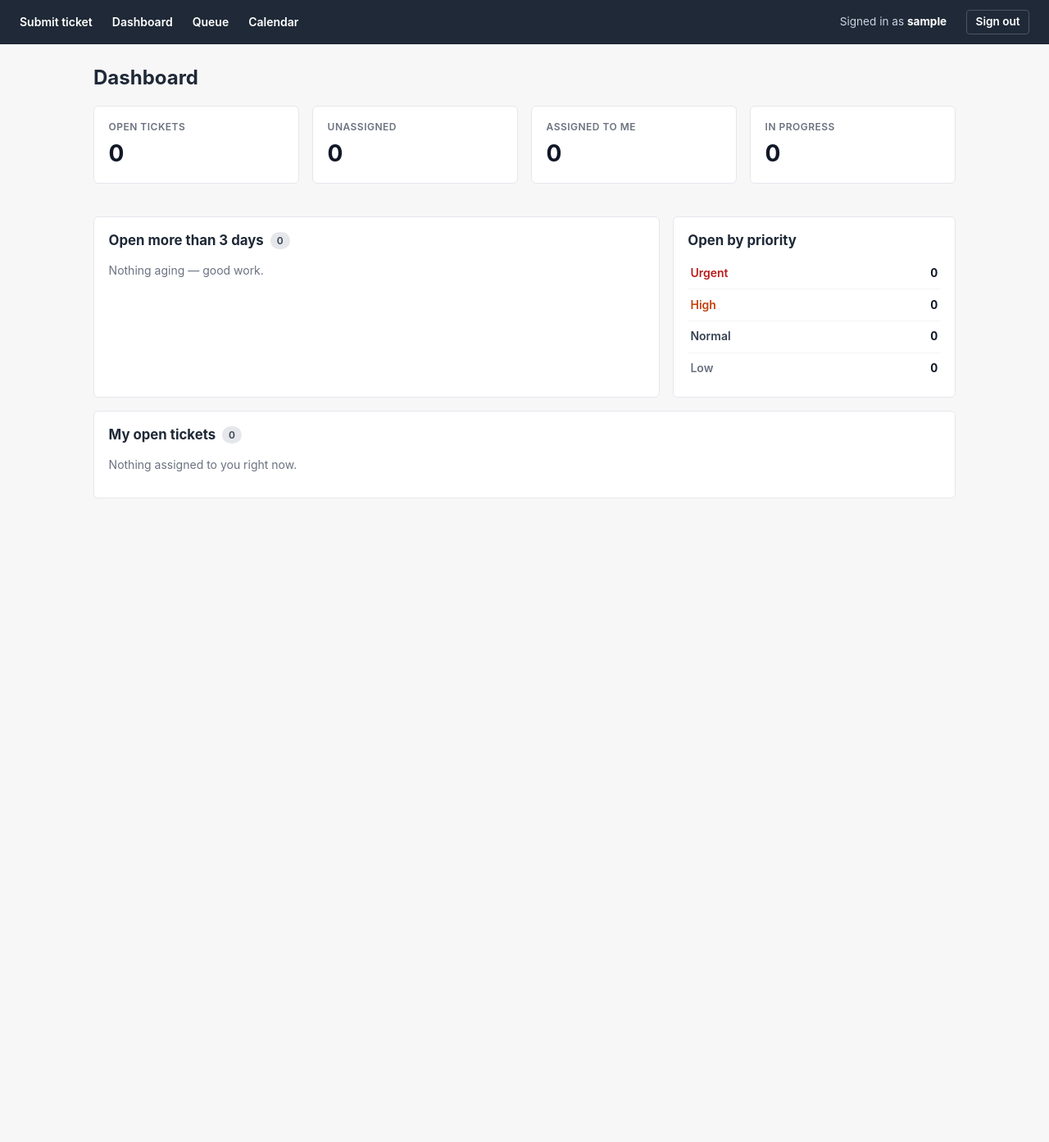
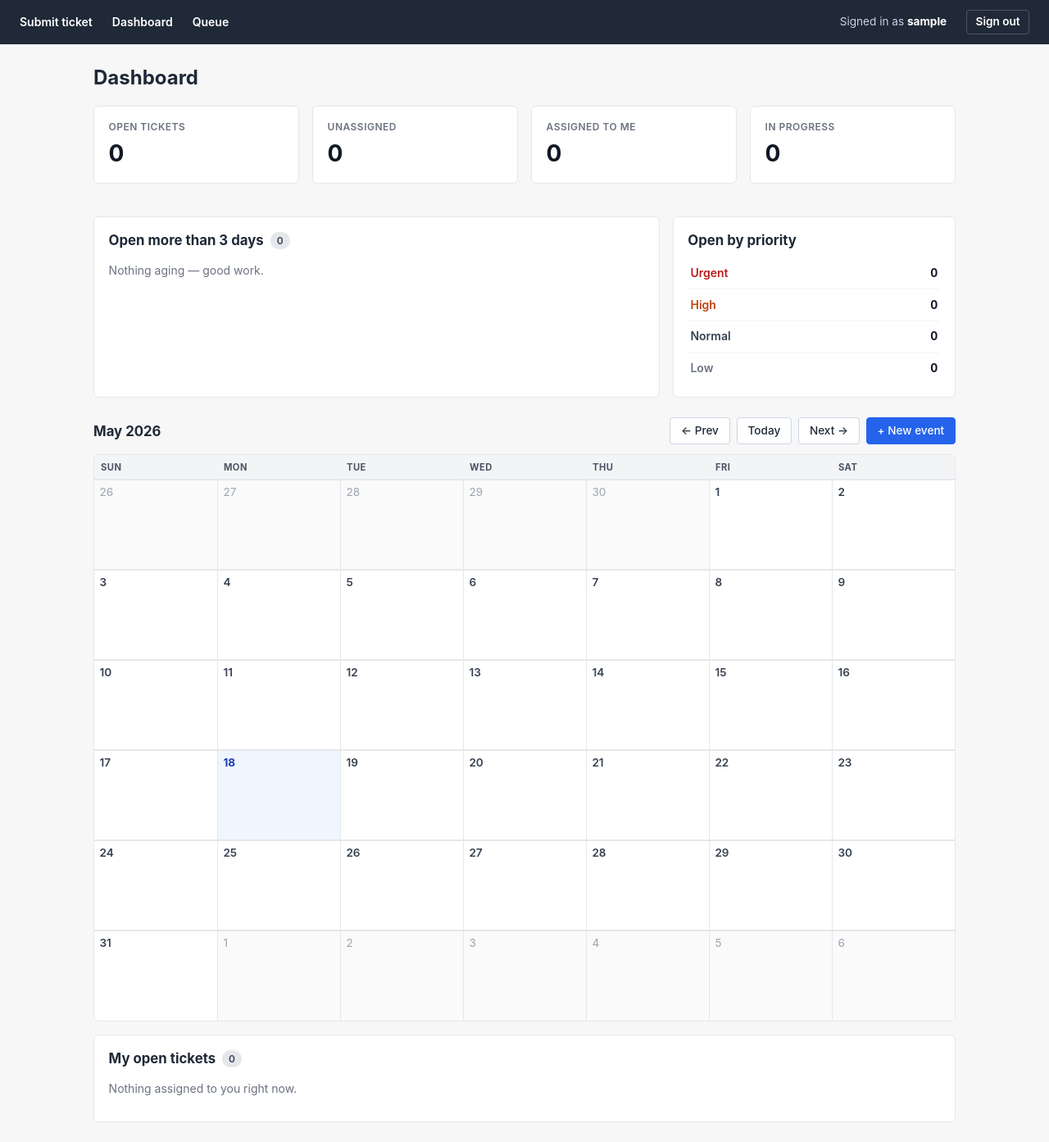
Before and after one commit to andrewbatista31/helpdesk, a Flask app: page /staff in a window 1280 px wide. Shown: the whole page at 82% size. Before the commit the page ends 608 px from the top, so only its background shows below. Run offline with Flask 3, Linux system fonts and the light colour scheme; the visitor is signed in with stand-in values (Sample User, id 1); data comes from the database, SQL or seed files in the repository; data that the repository does not hold is empty.

Commit message:
Embed calendar inline on the staff dashboard
- Calendar month grid now renders inside /staff, between the stats /
  aging widgets and the my-open-tickets list, anchored with id=calendar.
- _calendar_context() helper extracted from the old route so the same
  data feeds the embedded view; staff_dashboard calls it.
- Month navigation links use #calendar so prev/next/today keep the
  viewport on the grid instead of jumping back to page top.
- Event create / edit / delete redirects now land on
  /staff?month=YYYY-MM#calendar instead of the removed standalone page.
- /staff/calendar is now a thin 302 redirect to the dashboard anchor so
  old links still work.
- Removed the now-redundant Calendar nav link and the
  templates/calendar.html file.

```diff
--- a/app.py
+++ b/app.py
@@ -300,8 +300,7 @@ def staff_dashboard():
         ),
     )
 
-    return render_template(
-        "dashboard.html",
+    ctx = dict(
         open_total=open_total,
         unassigned=unassigned,
         mine_count=mine_count,
@@ -312,6 +311,8 @@ def staff_dashboard():
         aging_threshold=AGING_THRESHOLD_DAYS,
         my_tickets=my_tickets,
     )
+    ctx.update(_calendar_context(request.args.get("month")))
+    return render_template("dashboard.html", **ctx)
 
 
 @app.route("/staff/tickets")
@@ -414,10 +415,9 @@ def _parse_event_form(form):
     return event_date, event_time, title, notes, errors
 
 
-@app.route("/staff/calendar")
-@login_required
-def staff_calendar():
-    year, month = _parse_month_arg(request.args.get("month"))
+def _calendar_context(month_arg):
+    """Build the variables the embedded month-grid template needs."""
+    year, month = _parse_month_arg(month_arg)
     today = date.today()
 
     cal = cal_mod.Calendar(firstweekday=6)  # Sunday-first
@@ -444,19 +444,29 @@ def staff_calendar():
     prev_y, prev_m = _shift_month(year, month, -1)
     next_y, next_m = _shift_month(year, month, 1)
 
-    return render_template(
-        "calendar.html",
-        weeks=weeks,
-        year=year,
-        month=month,
-        month_name=cal_mod.month_name[month],
-        events_by_date=events_by_date,
-        today=today,
-        current_month=_month_str(year, month),
-        prev_month=_month_str(prev_y, prev_m),
-        next_month=_month_str(next_y, next_m),
-        day_labels=["Sun", "Mon", "Tue", "Wed", "Thu", "Fri", "Sat"],
-    )
+    return {
+        "weeks": weeks,
+        "cal_year": year,
+        "cal_month": month,
+        "cal_month_name": cal_mod.month_name[month],
+        "events_by_date": events_by_date,
+        "today": today,
+        "current_month": _month_str(year, month),
+        "prev_month": _month_str(prev_y, prev_m),
+        "next_month": _month_str(next_y, next_m),
+        "day_labels": ["Sun", "Mon", "Tue", "Wed", "Thu", "Fri", "Sat"],
+    }
+
+
+@app.route("/staff/calendar")
+@login_required
+def staff_calendar():
+    """Legacy alias — calendar is now embedded in the /staff dashboard."""
+    month = request.args.get("month", "")
+    url = url_for("staff_dashboard")
+    if month:
+        url += f"?month={month}"
+    return redirect(url + "#calendar")
 
 
 @app.route("/staff/calendar/event/new", methods=["GET", "POST"])
@@ -493,7 +503,7 @@ def staff_event_new():
         )
         db.commit()
         y, m, _ = event_date.split("-")
-        return redirect(url_for("staff_calendar", month=f"{y}-{m}"))
+        return redirect(url_for("staff_dashboard", month=f"{y}-{m}") + "#calendar")
 
     prefill_date = request.args.get("date") or date.today().isoformat()
     try:
@@ -543,7 +553,7 @@ def staff_event_edit(event_id):
         )
         db.commit()
         y, m, _ = event_date.split("-")
-        return redirect(url_for("staff_calendar", month=f"{y}-{m}"))
+        return redirect(url_for("staff_dashboard", month=f"{y}-{m}") + "#calendar")
 
     form = {
         "event_date": event["event_date"],
@@ -573,7 +583,7 @@ def staff_event_delete(event_id):
     db.execute("DELETE FROM events WHERE id = ?", (event_id,))
     db.commit()
     y, m, _ = event["event_date"].split("-")
-    return redirect(url_for("staff_calendar", month=f"{y}-{m}"))
+    return redirect(url_for("staff_dashboard", month=f"{y}-{m}") + "#calendar")
 
 
 def _back_month_from(date_str):
--- a/static/style.css
+++ b/static/style.css
@@ -294,6 +294,7 @@ dl.meta dd { margin: 0; }
 
 /* --- Calendar --- */
 
+.calendar-section { margin-top: 1.5rem; }
 .cal-header {
   display: flex;
   justify-content: space-between;
@@ -302,7 +303,8 @@ dl.meta dd { margin: 0; }
   gap: .75rem;
   margin-bottom: .75rem;
 }
-.cal-header h1 { margin: 0; }
+.cal-header h1,
+.cal-header h2 { margin: 0; }
 .cal-nav { display: flex; gap: .5rem; flex-wrap: wrap; }
 .cal-nav .btn {
   display: inline-block;
--- a/templates/base.html
+++ b/templates/base.html
@@ -12,7 +12,6 @@
     {% if g.current_user %}
     <a href="{{ url_for('staff_dashboard') }}">Dashboard</a>
     <a href="{{ url_for('staff_queue') }}">Queue</a>
-    <a href="{{ url_for('staff_calendar') }}">Calendar</a>
     {% else %}
     <a href="{{ url_for('staff_dashboard') }}">Staff</a>
     {% endif %}
--- a/templates/dashboard.html
+++ b/templates/dashboard.html
@@ -64,6 +64,56 @@
   </section>
 </div>
 
+<section id="calendar" class="calendar-section">
+  <div class="cal-header">
+    <h2>{{ cal_month_name }} {{ cal_year }}</h2>
+    <nav class="cal-nav">
+      <a href="?month={{ prev_month }}#calendar" class="btn">&larr; Prev</a>
+      <a href="{{ url_for('staff_dashboard') }}#calendar" class="btn">Today</a>
+      <a href="?month={{ next_month }}#calendar" class="btn">Next &rarr;</a>
+      <a href="{{ url_for('staff_event_new', date=today.isoformat()) }}" class="btn primary">+ New event</a>
+    </nav>
+  </div>
+
+  <table class="calendar">
+    <thead>
+      <tr>{% for d in day_labels %}<th>{{ d }}</th>{% endfor %}</tr>
+    </thead>
+    <tbody>
+      {% for week in weeks %}
+      <tr>
+        {% for day in week %}
+          {% set in_month = day.month == cal_month %}
+          {% set is_today = day == today %}
+          {% set iso = day.isoformat() %}
+          {% set day_events = events_by_date.get(iso, []) %}
+          <td class="cal-cell{% if not in_month %} other-month{% endif %}{% if is_today %} today{% endif %}">
+            <div class="cal-day-head">
+              <span class="cal-day-num">{{ day.day }}</span>
+              {% if in_month %}
+                <a class="cal-add" href="{{ url_for('staff_event_new', date=iso) }}" title="Add event on {{ iso }}">+</a>
+              {% endif %}
+            </div>
+            {% if day_events %}
+            <ul class="cal-events">
+              {% for e in day_events %}
+              <li>
+                <a href="{{ url_for('staff_event_edit', event_id=e.id) }}" title="{{ e.notes or e.title }}">
+                  {% if e.event_time %}<span class="event-time">{{ e.event_time }}</span>{% endif %}
+                  <span class="event-title">{{ e.title }}</span>
+                </a>
+              </li>
+              {% endfor %}
+            </ul>
+            {% endif %}
+          </td>
+        {% endfor %}
+      </tr>
+      {% endfor %}
+    </tbody>
+  </table>
+</section>
+
 <section class="my-queue panel">
   <h2>My open tickets <span class="badge">{{ my_tickets|length }}</span></h2>
   {% if my_tickets %}
--- a/templates/event_form.html
+++ b/templates/event_form.html
@@ -1,7 +1,7 @@
 {% extends "base.html" %}
 {% block title %}{% if event %}Edit event{% else %}New event{% endif %}{% endblock %}
 {% block content %}
-<p class="back"><a href="{{ url_for('staff_calendar', month=back_month) }}">&larr; Back to calendar</a></p>
+<p class="back"><a href="{{ url_for('staff_dashboard', month=back_month) }}#calendar">&larr; Back to calendar</a></p>
 
 <h1>{% if event %}Edit event{% else %}New event{% endif %}</h1>
 
```
Also changed, not shown: templates/calendar.html (deleted, +0 -51 lines).
